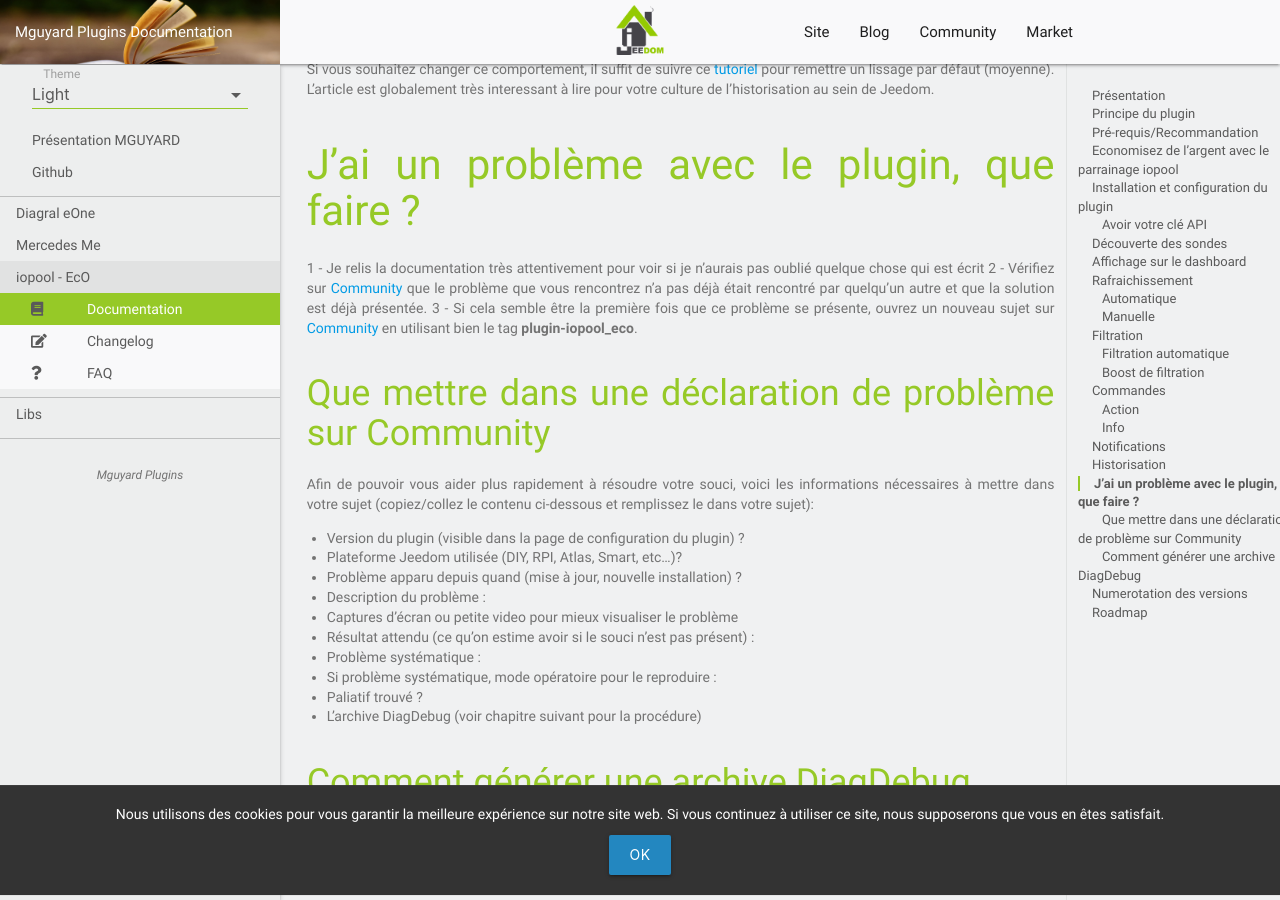
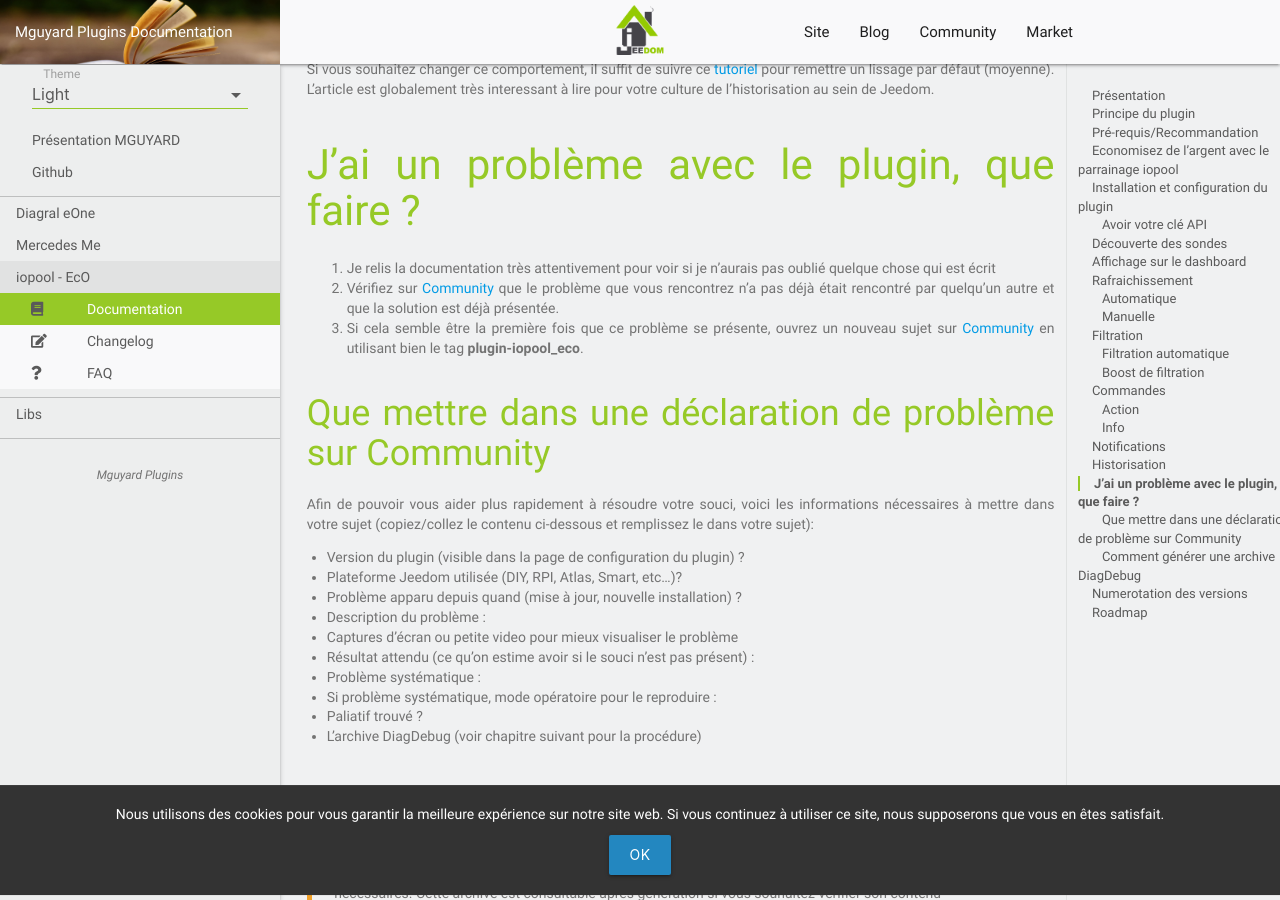
Before and after one commit to mguyard/Jeedom-Documentations, a Jekyll site: the page built from fr_FR/iopool_EcO/documentation.md, in a window 1280 px wide and 900 px high, scrolled down 8577 px. Built offline with Jekyll 4.4.1, drawn with Linux system fonts in a browser that asks for light colours; our own code applies the rules of GitHub Pages for plain Markdown files.

Commit message:
iopool_EcO - Mise à jour doc

```diff
--- a/fr_FR/iopool_EcO/documentation.md
+++ b/fr_FR/iopool_EcO/documentation.md
@@ -202,9 +202,9 @@
 
 # J'ai un problème avec le plugin, que faire ?
 
-1 - Je relis la documentation très attentivement pour voir si je n'aurais pas oublié quelque chose qui est écrit
-2 - Vérifiez sur [Community](https://community.jeedom.com/tag/plugin-iopool_eco) que le problème que vous rencontrez n'a pas déjà était rencontré par quelqu'un autre et que la solution est déjà présentée.
-3 - Si cela semble être la première fois que ce problème se présente, ouvrez un nouveau sujet sur [Community](https://community.jeedom.com) en utilisant bien le tag __plugin-iopool_eco__.
+1. Je relis la documentation très attentivement pour voir si je n'aurais pas oublié quelque chose qui est écrit
+2. Vérifiez sur [Community](https://community.jeedom.com/tag/plugin-iopool_eco) que le problème que vous rencontrez n'a pas déjà était rencontré par quelqu'un autre et que la solution est déjà présentée.
+3. Si cela semble être la première fois que ce problème se présente, ouvrez un nouveau sujet sur [Community](https://community.jeedom.com) en utilisant bien le tag __plugin-iopool_eco__.
 
 ## Que mettre dans une déclaration de problème sur Community
 
```
